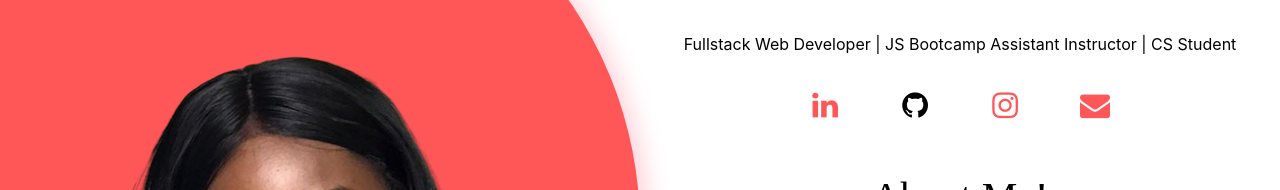
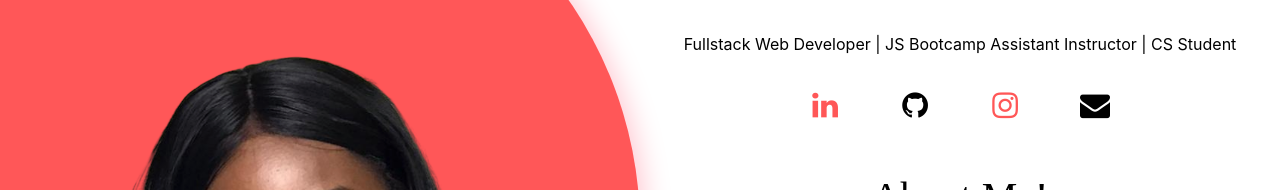
Before and after one commit to brinascode/sabrina, a React (Create React App) app: page / in a window 1280 px wide. Shown: the part 172-362 px from the top of the page. Built offline with nearby package versions, Linux system fonts and the light colour scheme; a web font is replaced by a local one.

Commit message:
changed envelope color

```diff
--- a/src/components/Banner.jsx
+++ b/src/components/Banner.jsx
@@ -39,8 +39,6 @@ export default function Banner(){
 
     return(
         <Grid container >
-
-
                 <Grid item lg={6} md={6} sm={12} xs={12} style={picStyle}>
                 </Grid>
                 <Grid item lg={6} md={6} sm={12} xs={12} style={{textAlign:"center"}}>
@@ -54,7 +52,7 @@ export default function Banner(){
                                             <a href="https://github.com/brinascode" className="fa fa-github "></a>
                                             <a href="https://instagram.com/brinascode" className="fa fa-instagram fa-3x siteColor"></a>
                                             {/* <a href="https://twitter.com/@brinascode" className="fa fa-twitter fa-3x "></a> */}
-                                            <a href="mailto:sabrina.koumoin2@gmail.com" className="fa fa-envelope fa-3x siteColor"></a>
+                                            <a href="mailto:sabrina.koumoin2@gmail.com" className="fa fa-envelope fa-3x"></a>
 
 
                                         <div style={menuStyle}>
```
